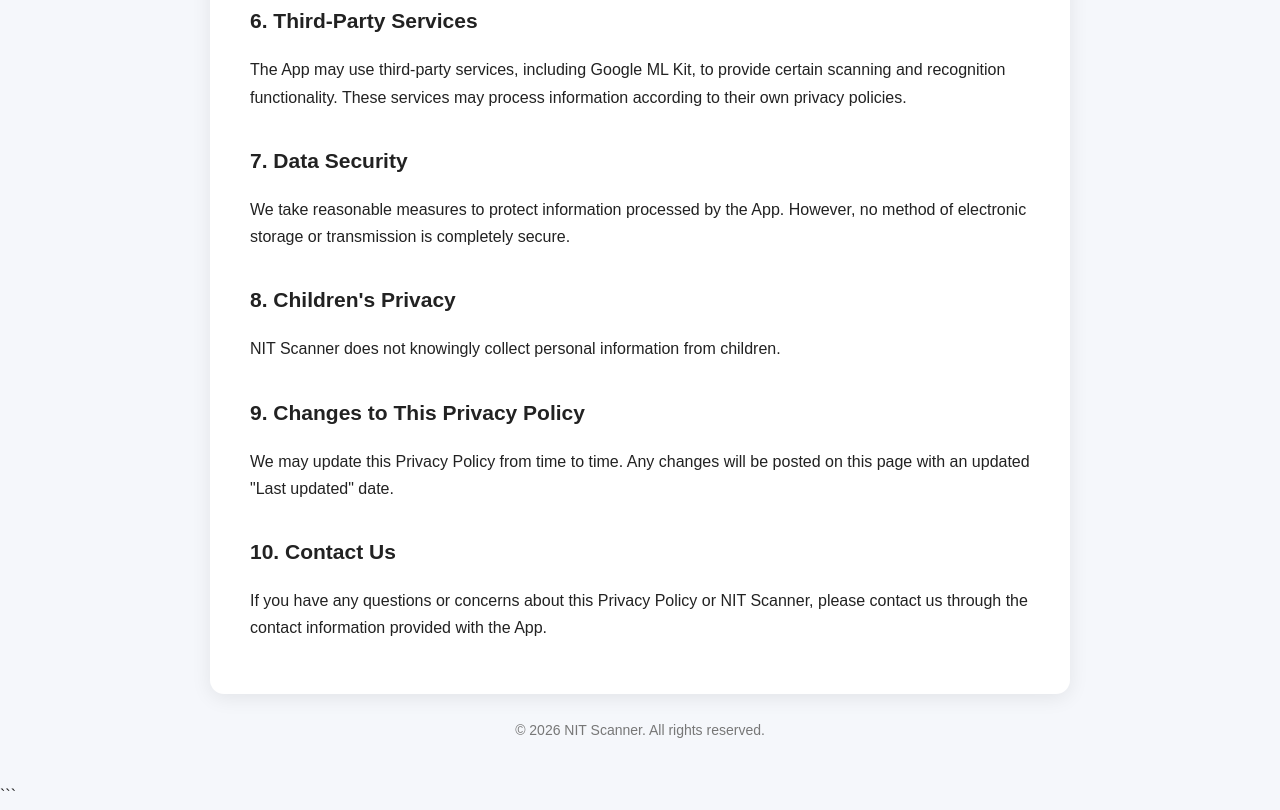
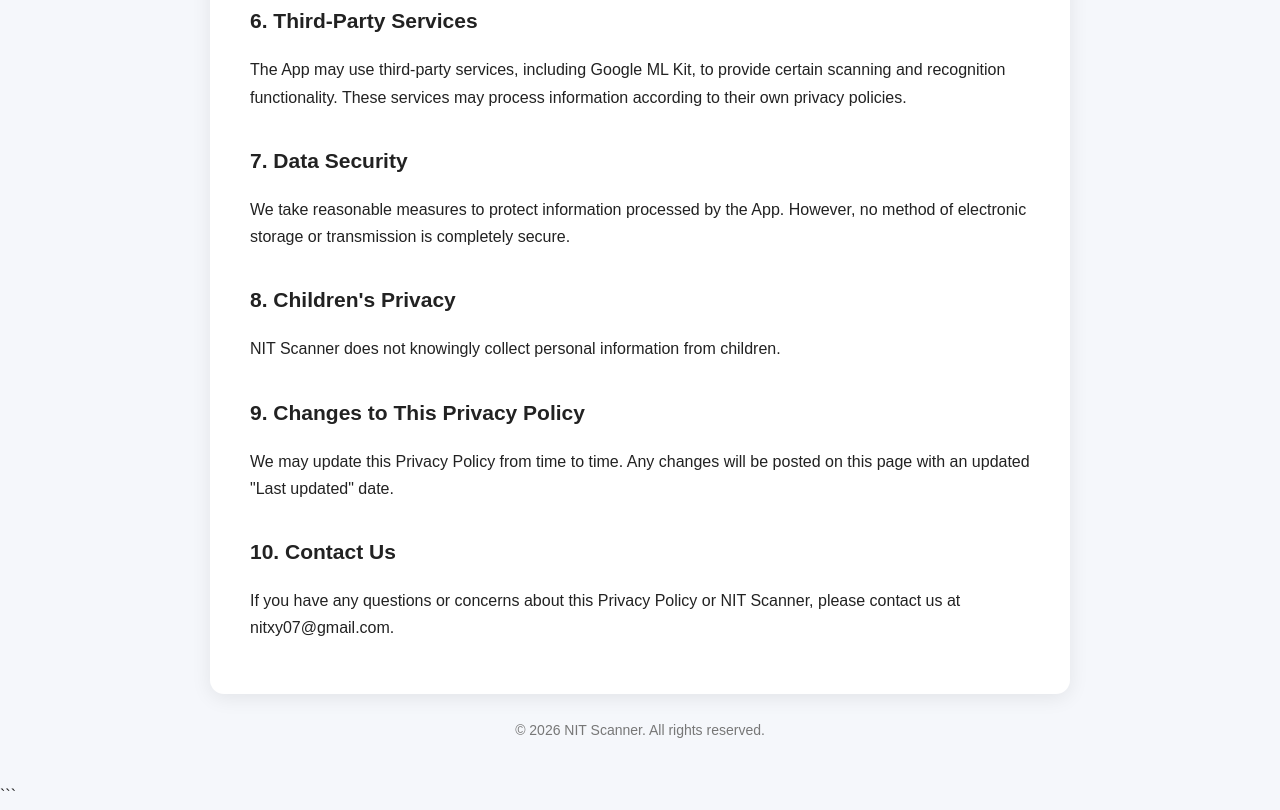
Before and after one commit to nitxy07/nitscanner-privacy, a plain HTML site: page index.html in a window 1280 px wide. Shown: the part 1174-1984 px from the top of the page. Drawn offline with Linux system fonts and the light colour scheme.

Commit message:
Update index.html

```diff
--- a/index.html
+++ b/index.html
@@ -188,8 +188,7 @@
 
         <p>
             If you have any questions or concerns about this Privacy Policy
-            or NIT Scanner, please contact us through the contact information
-            provided with the App.
+            or NIT Scanner, please contact us at nitxy07@gmail.com.
         </p>
 
     </div>
```
